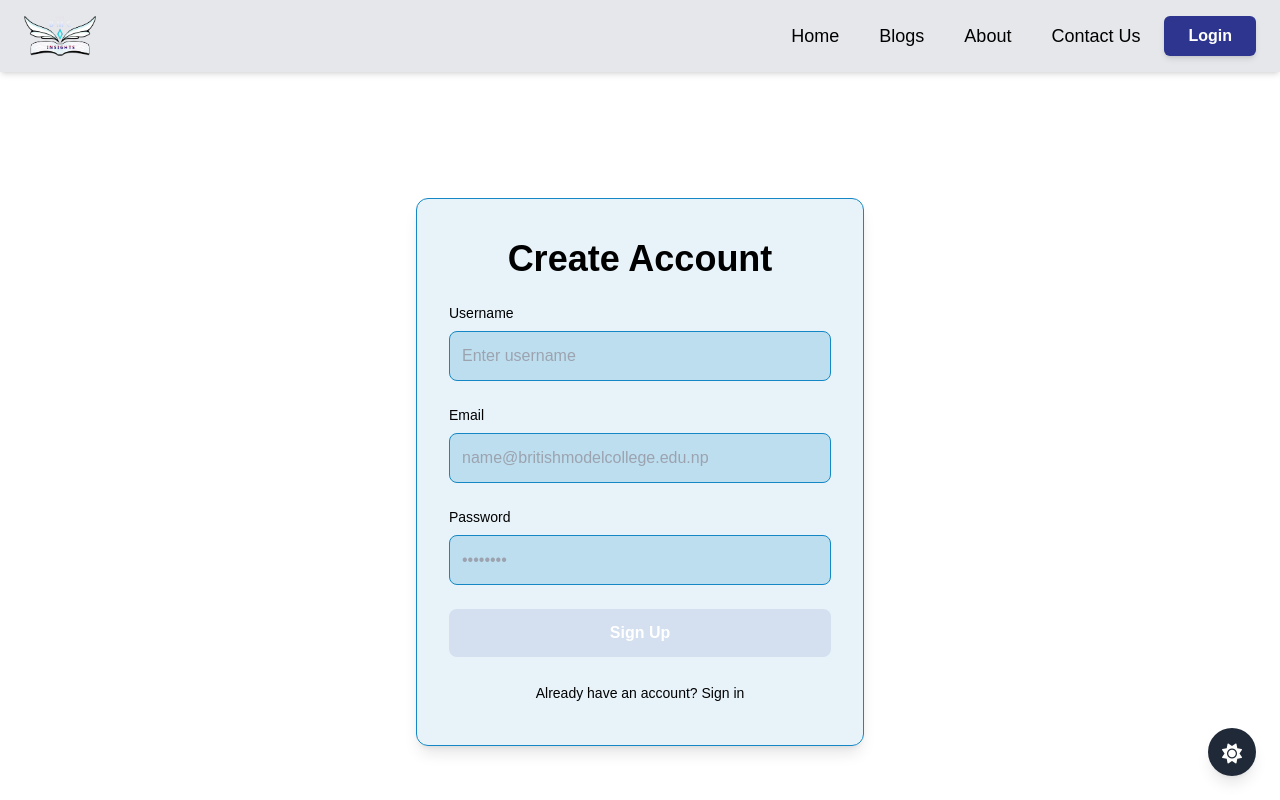
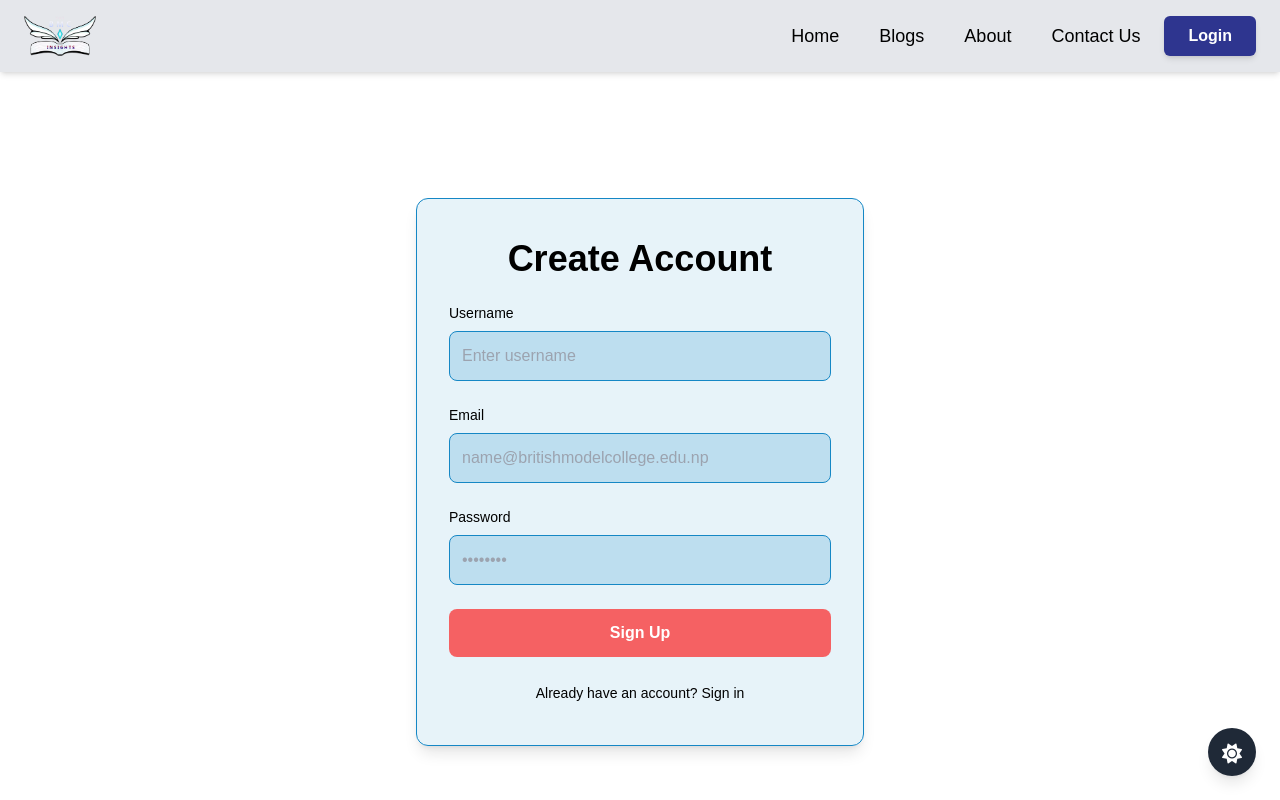
Before and after one commit to bmcinsights/website, a Next.js app: page /signup in a window 1280 px wide. Shown: the top 800 px of the page. Built offline with nearby package versions, Linux system fonts and the light colour scheme; no server answers.

Commit message:
Fixed signup button, flashes on darkmode though.

```diff
--- a/src/app/signup/page.tsx
+++ b/src/app/signup/page.tsx
@@ -128,7 +128,7 @@ export default function SignupPage() {
             <button
               onClick={onSignup}
               disabled={buttonDisabled || loading}
-              className="w-full py-3 bg-primary text-white rounded-lg hover:bg-opacity-60 font-bold transition-colors duration-150"
+              className="w-full py-3 bg-[#ff0000] bg-opacity-60 hover:bg-opacity-80 text-white rounded-lg font-bold transition-colors duration-150"
             >
               {loading ? <LoadingSpinner /> : "Sign Up"}
             </button>
```
